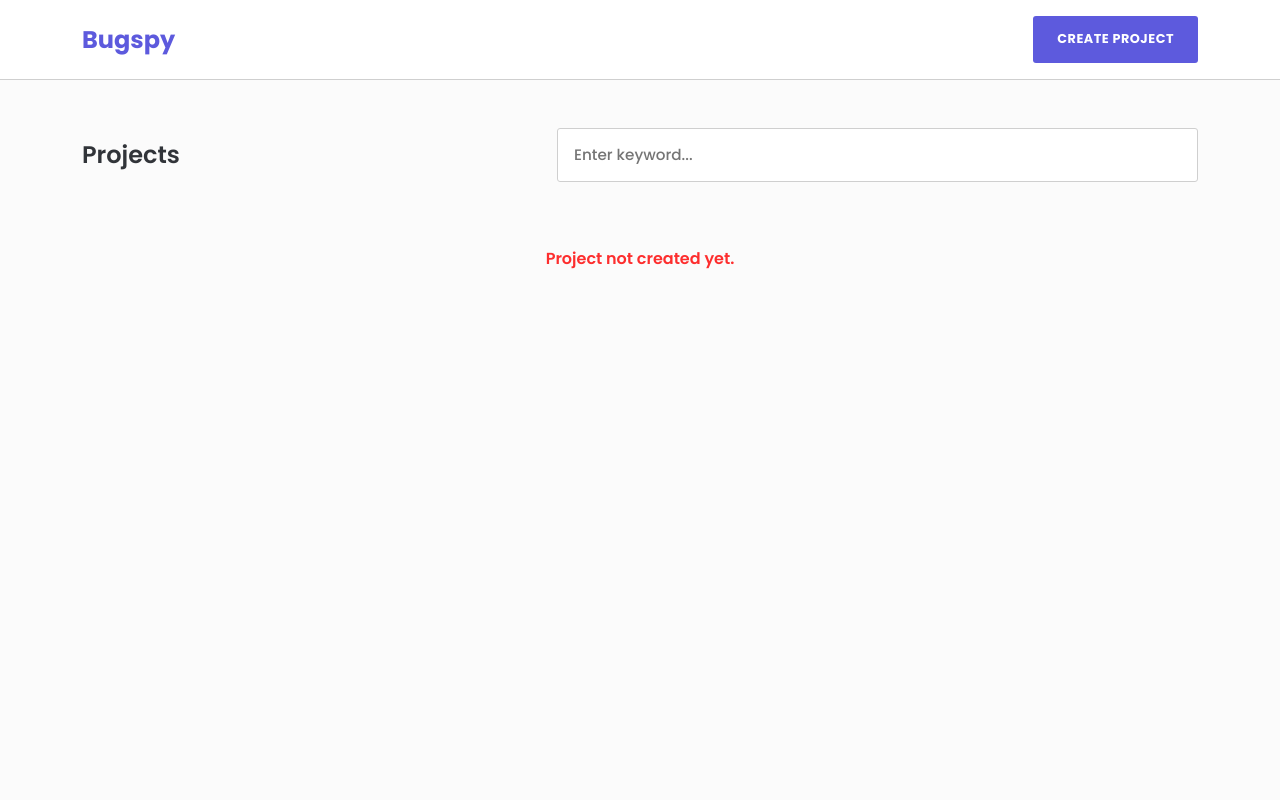
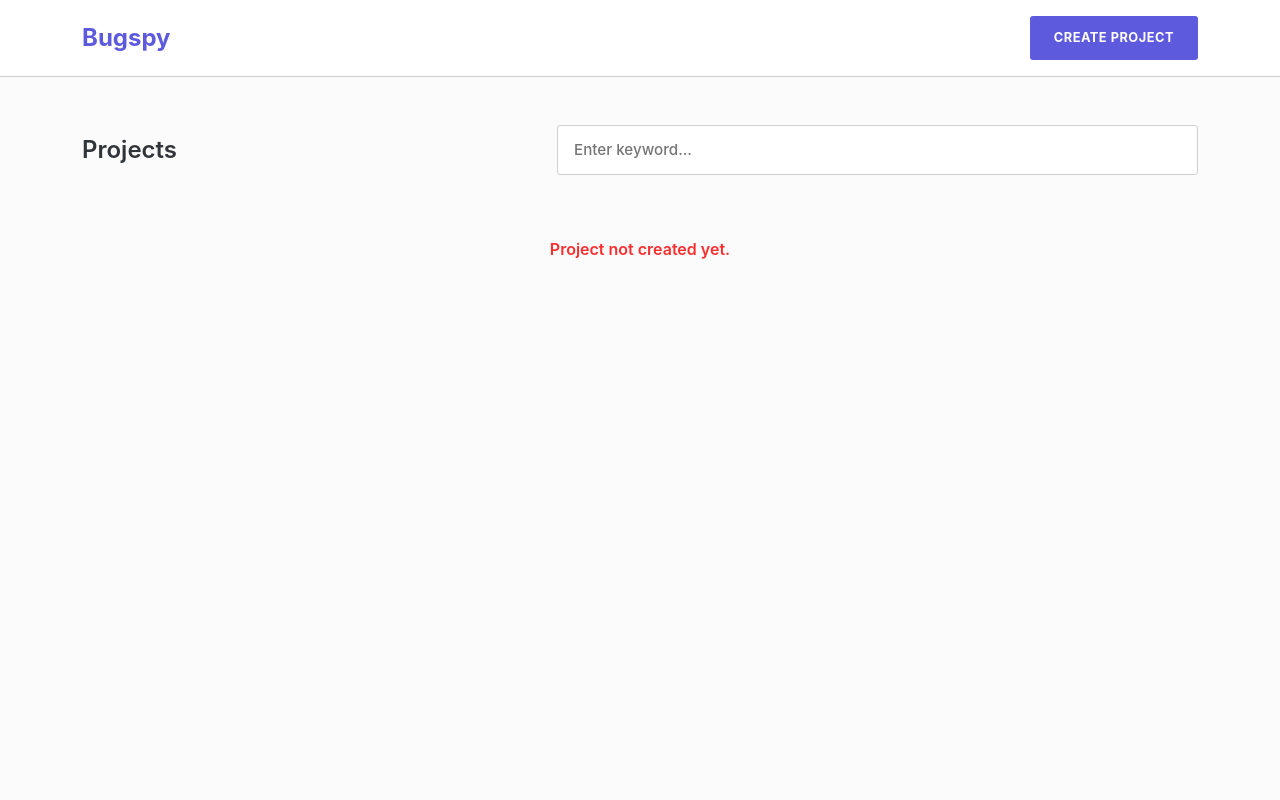
Before and after one commit to muhammadpauzi/bugspy, a Svelte app: page / in a window 1280 px wide. Shown: the top 800 px of the page. Built offline with nearby package versions, Linux system fonts and the light colour scheme.

Commit message:
Fix transition on button

```diff
--- a/public/index.html
+++ b/public/index.html
@@ -14,9 +14,9 @@
 	<link rel='stylesheet' href='/global.css'>
 	<link rel='stylesheet' href='/build/bundle.css'>
 	<!-- Poppins Font -->
-	<link rel="preconnect" href="https://fonts.googleapis.com">
+	<!-- <link rel="preconnect" href="https://fonts.googleapis.com">
 	<link rel="preconnect" href="https://fonts.gstatic.com" crossorigin>
-	<link href="https://fonts.googleapis.com/css2?family=Poppins:wght@400;500;600;700&display=swap" rel="stylesheet">
+	<link href="https://fonts.googleapis.com/css2?family=Poppins:wght@400;500;600;700&display=swap" rel="stylesheet"> -->
 	<!-- Javascript -->
 	<script defer src='/build/bundle.js'></script>
 </head>
--- a/src/shared/Button.svelte
+++ b/src/shared/Button.svelte
@@ -28,8 +28,7 @@
         margin-bottom: 1rem;
         cursor: pointer;
         -webkit-tap-highlight-color: transparent;
-        transition: background-color 0.3s;
-        transition: transform 0.1s;
+        transition: background-color 0.3s, transition 0.1s;
     }
 
     .btn:active {
```
